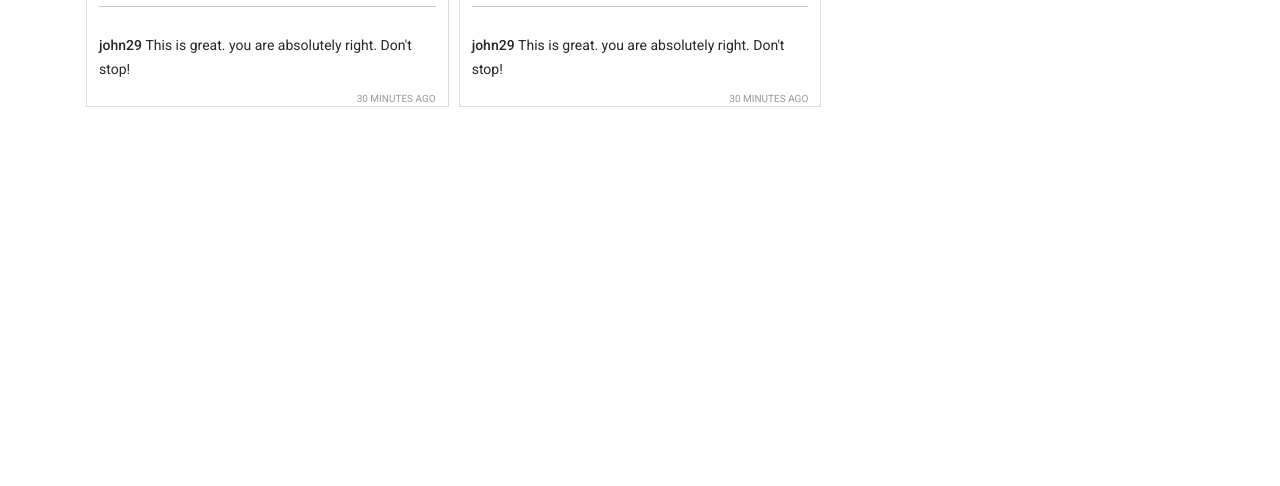
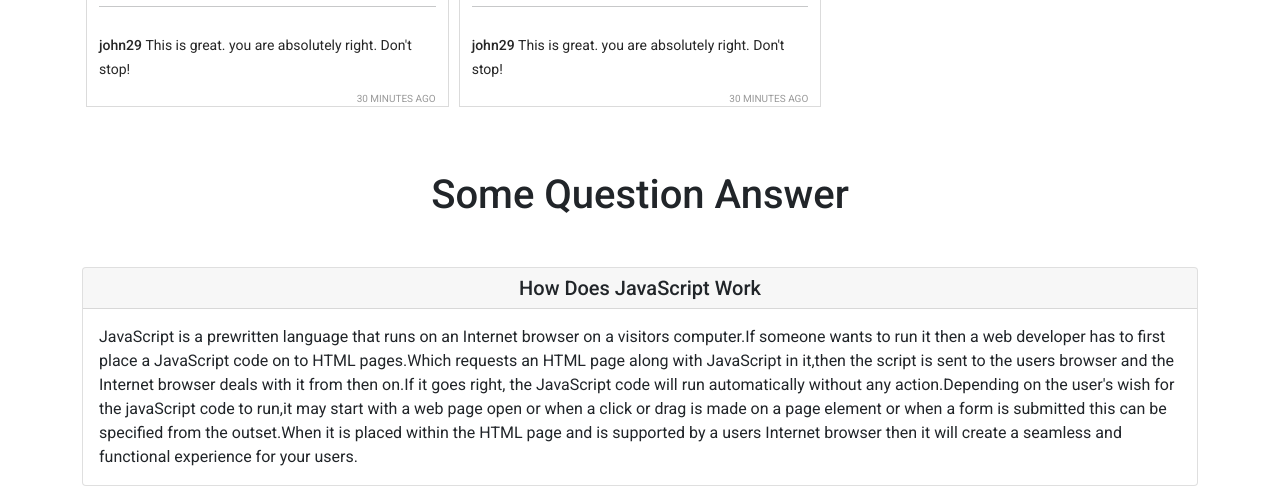
Before and after one commit to Abu-Sahad/instra-sohor, a plain HTML site: page index.html in a window 1280 px wide. Shown: the part 1425-1911 px from the top of the page. Before the commit the page ends 1548 px from the top, so only its background shows below. Drawn offline with nearby package versions, Linux system fonts and the light colour scheme.

Commit message:
javaScript work

```diff
--- a/index.html
+++ b/index.html
@@ -57,7 +57,22 @@
             <h1>Reported posts</h1>
         </div>
     </main>
-    <section>
+    <section class="container">
+        <h1 class="text-center mt-5">Some Question Answer</h1>
+        <div class="card mt-5">
+            <h5 class="card-header text-center">How Does JavaScript Work</h5>
+            <div class="card-body">
+                <p class="card-text">JavaScript is a prewritten language that runs on an Internet browser on a visitors
+                    computer.If someone wants to run it then a web developer has to first place a JavaScript code on to
+                    HTML pages.Which requests an HTML page along with JavaScript in it,then the script is sent to the
+                    users browser and the Internet browser deals with it from then on.If it goes right, the JavaScript
+                    code will run automatically without any action.Depending on the user's wish for the javaScript code
+                    to run,it may start with a web page open or when a click or drag is made on a page element or when a
+                    form is submitted this can be specified from the outset.When it is placed within the HTML page and
+                    is supported by a users Internet browser then it will create a seamless and functional experience
+                    for your users.</p>
+            </div>
+        </div>
 
     </section>
     <footer></footer>
```
